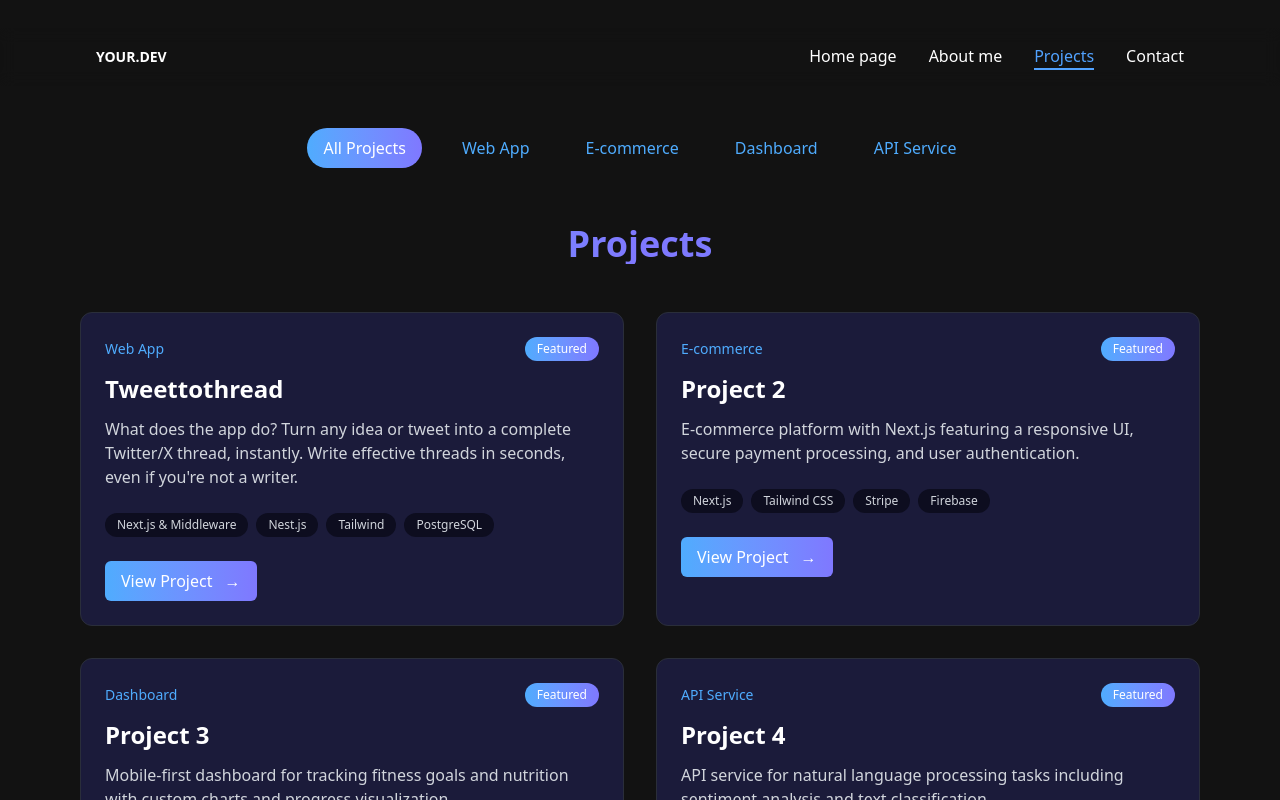
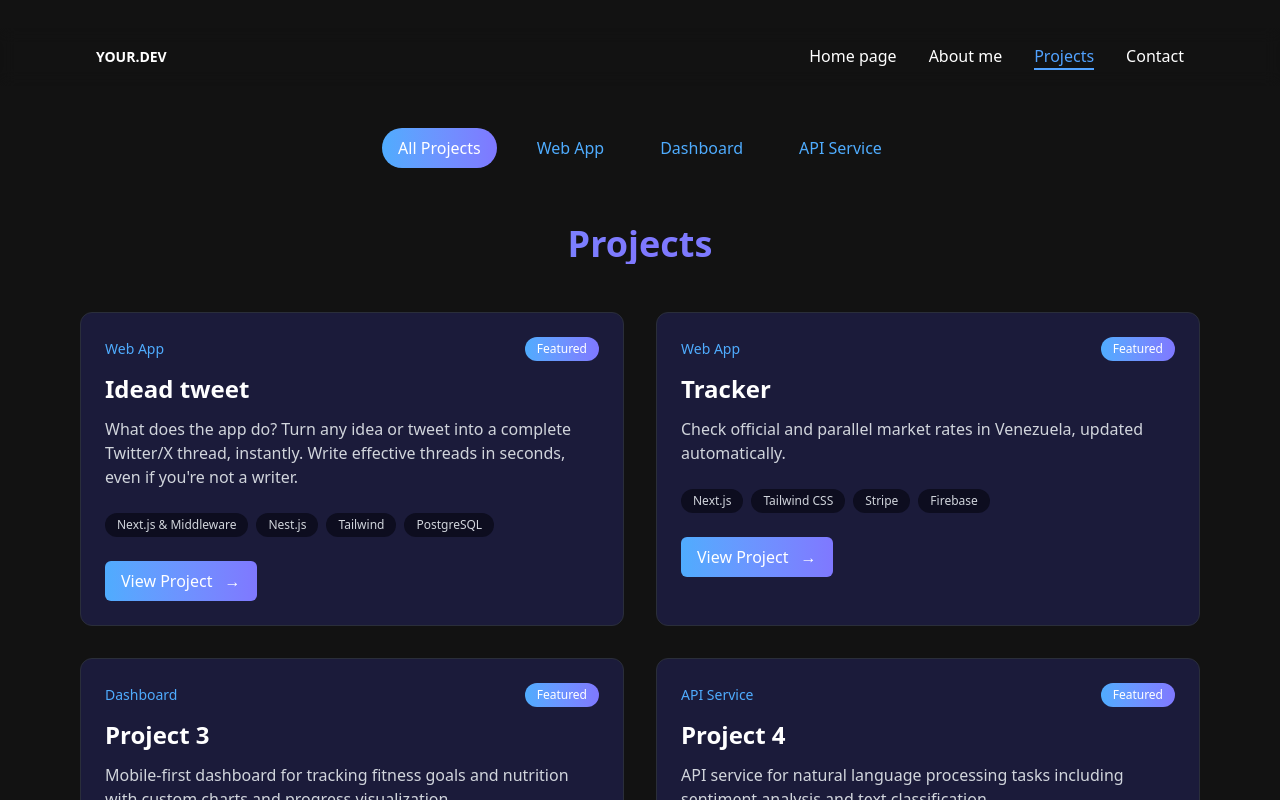
Before and after one commit to Anais77777/portafolio-jesus-bohorquez, a Next.js app: page /projects in a window 1280 px wide. Shown: the top 800 px of the page. Built offline with nearby package versions, Linux system fonts and the light colour scheme.

Commit message:
agregue web app

```diff
--- a/src/app/projects/page.tsx
+++ b/src/app/projects/page.tsx
@@ -12,7 +12,7 @@ export default function Projects() {
     {
       id: 1,
       category: "Web App",
-      title: "Tweettothread",
+      title: "Idead tweet",
       description:
         "What does the app do? Turn any idea or tweet into a complete Twitter/X thread, instantly. Write effective threads in seconds, even if you're not a writer.",
       technologies: [
@@ -25,12 +25,12 @@ export default function Projects() {
     },
     {
       id: 2,
-      category: "E-commerce",
-      title: "Project 2",
+      category: "Web App",
+      title: "Tracker",
       description:
-        "E-commerce platform with Next.js featuring a responsive UI, secure payment processing, and user authentication.",
+        "Check official and parallel market rates in Venezuela, updated automatically.",
       technologies: ["Next.js", "Tailwind CSS", "Stripe", "Firebase"],
-      link: "#",
+      link: "https://monedacambio.bohorquez.dev/",
     },
     {
       id: 3,
```
